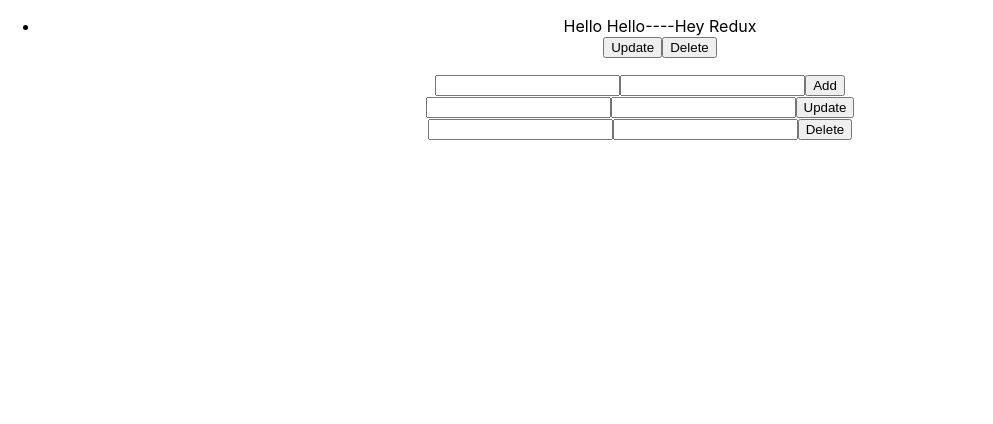
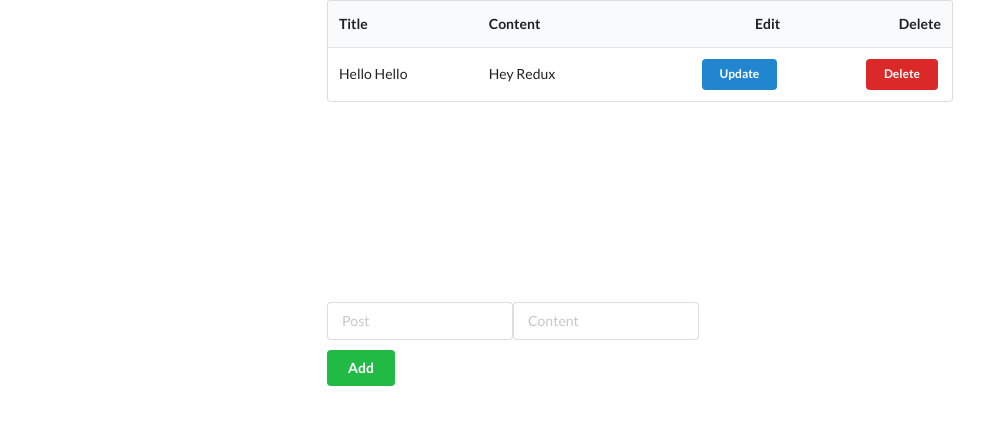
Before and after one commit to sivagurusrinivas/redux-react, a React (Create React App) app: page / in a window 1280 px wide. Shown: the top 424 px of the page, without its empty margins (0-993 px from the left). Built offline with nearby package versions, Linux system fonts and the light colour scheme.

Commit message:
Added Some presentation. Code Organisation and Cleaning Pending..

```diff
--- a/package.json
+++ b/package.json
@@ -7,7 +7,8 @@
     "react-dom": "^16.7.0",
     "react-redux": "^6.0.0",
     "react-scripts": "2.1.3",
-    "redux": "^4.0.1"
+    "redux": "^4.0.1",
+    "semantic-ui-css": "^2.4.1"
   },
   "scripts": {
     "start": "react-scripts start",
--- a/src/App.js
+++ b/src/App.js
@@ -1,8 +1,10 @@
 import React, { Component } from 'react';
-import './App.css';
-import PostList from './PostList';
 import {connect} from 'react-redux'
 
+import PostList from './PostList';
+
+import './App.css';
+import '../node_modules/semantic-ui-css/semantic.min.css';
 class App extends Component {
   constructor(){
     super();
@@ -54,11 +56,11 @@
         this.updatePostComment.current.value=post.postComment;
       }
     })
-
+    this.props.toggleUpdateForm();
   }
 
   populateDeletePost = (postId) =>(e)=>{
-    console.log("Populate Delete  "+postId);
+
     this.props.posts.forEach((post)=>{
       if(post.postId===postId){
 
@@ -70,6 +72,7 @@
         this.deletePostComment.current.value=post.postComment;
       }
     })
+    this.props.toggleDeleteForm();
 
   }
   updatePost = e => {
@@ -94,6 +97,16 @@
     //     return post
     //   })
     // }));
+    this.toogleAdd();
+  }
+
+  toogleAdd = e =>{
+
+    this.addPostName.current.value='';
+    this.addPostComment.current.value='';
+    this.props.toggleAddForm();
+    if(e!==undefined)
+    e.preventDefault();
   }
 
   deletePost = e => {
@@ -106,59 +119,55 @@
     // this.setState((state,props)=>({
     //   posts:state.posts.filter(post=>post.postId!==deletePostId)
     // }));
+    this.toogleAdd();
   }
   render() {
-    let activeForm;
-
-    if(this.props.addActive){
-       activeForm=(
-        <div className="addForm">
-        <input ref={this.addPostName} type="text"></input>
-        <input ref={this.addPostComment} type="text"></input>
-        <button onClick={this.addPost}>Add</button>
-        </div>
-      )
+    var addStyle = {
+			display: !this.props.addActive ? "none" : "block"
     }
-    else if(this.props.updateActive){
-       activeForm=(
-        <div className="updateForm">
-        <input ref={this.updatePostName} type="text"></input>
-        <input ref={this.updatePostComment} type="text"></input>
-        <button onClick={this.updatePost}>Update</button>
-        </div>
-      )
+    var updateStyle = {
+			display: !this.props.updateActive ? "none" : "block"
     }
-    else if(this.props.deleteActive){
-       activeForm=(
-        <div className="deleteForm">
-        <input ref={this.deletePostName} type="text" readOnly></input>
-        <input ref={this.deletePostComment} type="text" readOnly></input>
-        <button onClick={this.deletePost}>Delete</button>
-        </div>
-      )
+    var deleteStyle = {
+			display: !this.props.deleteActive ? "none" : "block"
+    }
+    var marginTop200={
+      marginTop:'200px'
+    }
+    var marginTop10={
+      marginTop:'10px'
     }
     return (
       <div className="App">
+        <div className="ui two column centered grid">
+        <div className="column">
       <PostList posts={this.props.posts} populateUpdatePost={this.populateUpdatePost} populateDeletePost={this.populateDeletePost}/>
-      <form>
 
-      <div className="addForm">
-        <input ref={this.addPostName} type="text"></input>
-        <input ref={this.addPostComment} type="text"></input>
-        <button onClick={this.addPost}>Add</button>
+      <div className="postForms" style={marginTop200}>
+      <div className="addForm ui input" style={addStyle}>
+        <input ref={this.addPostName} type="text" placeholder="Post"></input>
+        <input ref={this.addPostComment} type="text" placeholder="Content"></input>
+        <br></br>
+        <button className="positive ui button" style={marginTop10} onClick={this.addPost}>Add</button>
         </div>
-        <div className="updateForm">
+        <div className="updateForm ui input" style={updateStyle}>
         <input ref={this.updatePostName} type="text"></input>
         <input ref={this.updatePostComment} type="text"></input>
-        <button onClick={this.updatePost}>Update</button>
+        <br></br>
+        <button style={marginTop10} className="ui primary button" onClick={this.updatePost}>Update</button>
+        <button  style={marginTop10} className="ui button" onClick={this.toogleAdd}>Cancel</button>
+        <br></br>
         </div>
-        <div className="deleteForm">
-        <input ref={this.deletePostName} type="text" readOnly></input>
-        <input ref={this.deletePostComment} type="text" readOnly></input>
-        <button onClick={this.deletePost}>Delete</button>
+        <div className="deleteForm ui input" style={deleteStyle}>
+        <input style={marginTop10} className="ui disabled input"ref={this.deletePostName} type="text" readOnly></input>
+        <input style={marginTop10} className="ui disabled input" ref={this.deletePostComment} type="text" readOnly></input>
+        <br></br>
+        <button className="negative ui button" onClick={this.deletePost}>Delete</button>
+        <button className="ui button" onClick={this.toogleAdd}>Cancel</button>
         </div>
-
-      </form>
+        </div>
+        </div>
+        </div>
       </div>
     );
   }
--- a/src/PostList.js
+++ b/src/PostList.js
@@ -6,15 +6,29 @@
     console.log(posts)
     const postList = posts.map((post)=>{
       return(
-        <div key={post.postId} className="postEdit">
-       <li key={post.postId} id={post.postId}>{post.postName}----{post.postComment}</li>
-       <button id={post.postId} onClick={this.props.populateUpdatePost(post.postId)}>Update</button>
-       <button id={post.postId} onClick={this.props.populateDeletePost(post.postId)}>Delete</button>
-       </div>
+       <tr key={post.postId}>
+       <td >{post.postName}</td>
+       <td >{post.postComment}</td>
+       <td  className="right aligned"><button className="tiny ui primary  button" id={post.postId} onClick={this.props.populateUpdatePost(post.postId)}>Update</button></td>
+       <td  className="right aligned"><button className="tiny negative ui  button" id={post.postId} onClick={this.props.populateDeletePost(post.postId)}>Delete</button></td>
+     </tr>
       )
      } );
     return (
-      <ul>{postList}</ul>
+      // <ul>{postList}</ul>
+      <table className="ui unstackable table">
+  <thead>
+    <tr>
+      <th>Title</th>
+      <th>Content</th>
+      <th className="right aligned">Edit</th>
+      <th className="right aligned">Delete</th>
+    </tr>
+  </thead>
+  <tbody>
+  {postList}
+  </tbody>
+</table>
     )
   }
 }
```
Also changed, not shown: src/logo.svg (deleted), 1 other file (tests, documents, lock files or other folders).
